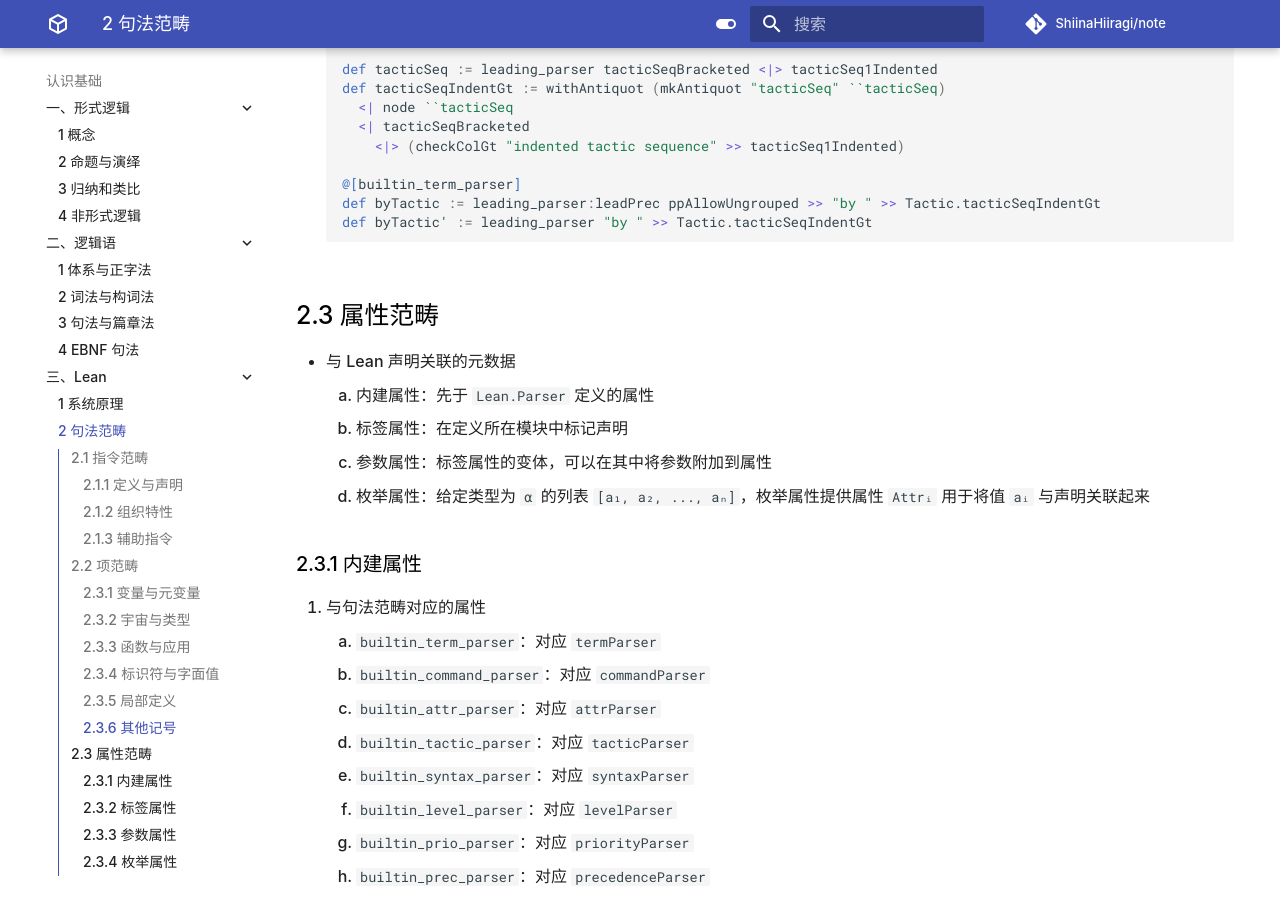
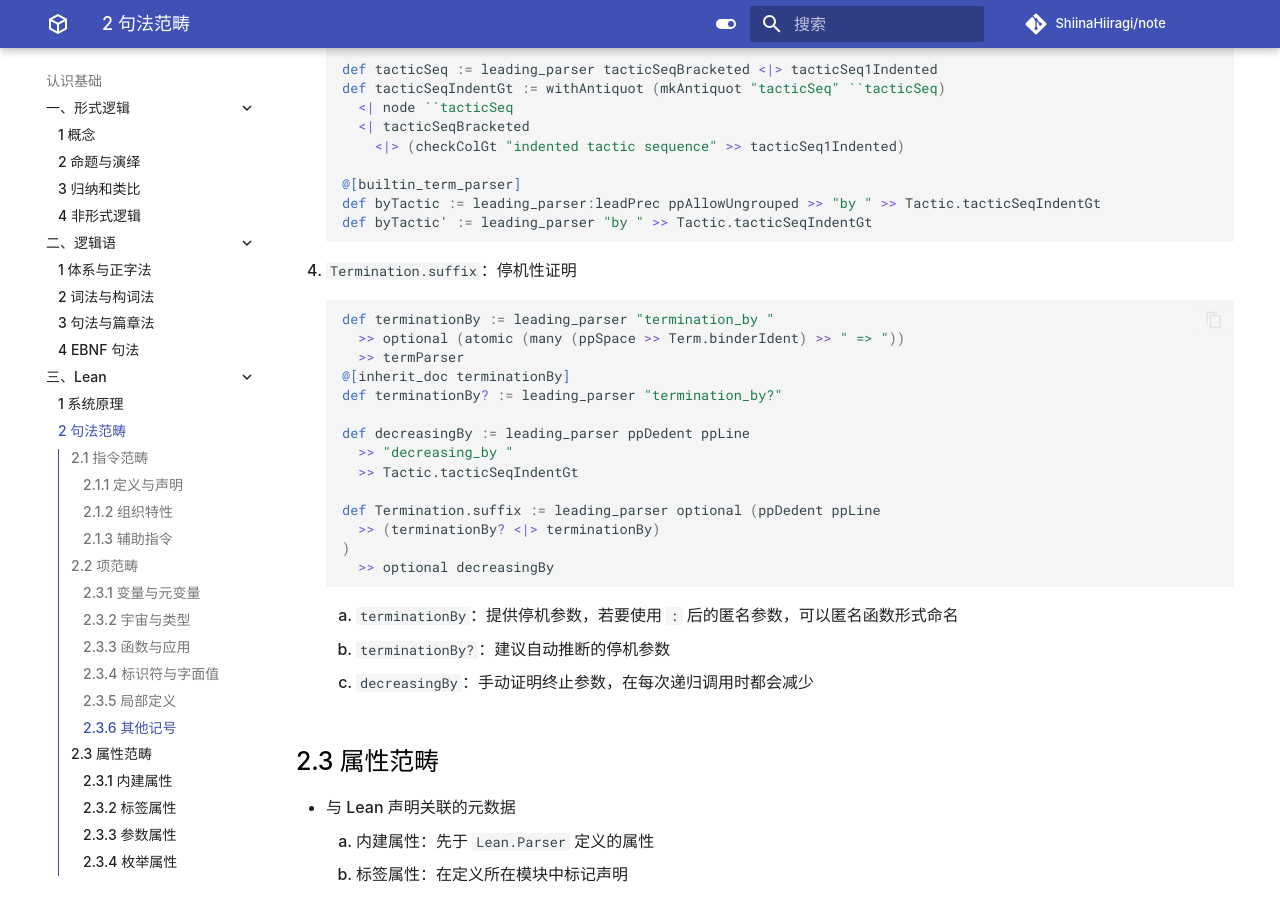
Before and after one commit to ShiinaHiiragi/note, an MkDocs documentation site: the page built from docs/cogn/lean/cat.md, in a window 1280 px wide and 900 px high, scrolled down 22302 px. Built offline with MkDocs 1.6.1 and Material for MkDocs 9.7.7, drawn with Linux system fonts in a browser that asks for light colours; comment, search, counter and statistics services are not loaded.

````diff
--- a/docs/cogn/lean/cat.md
+++ b/docs/cogn/lean/cat.md
@@ -1162,6 +1162,29 @@
     def byTactic' := leading_parser "by " >> Tactic.tacticSeqIndentGt
     ```
 
+4. `Termination.suffix`：停机性证明
+
+    ```lean
+    def terminationBy := leading_parser "termination_by "
+      >> optional (atomic (many (ppSpace >> Term.binderIdent) >> " => "))
+      >> termParser
+    @[inherit_doc terminationBy]
+    def terminationBy? := leading_parser "termination_by?"
+
+    def decreasingBy := leading_parser ppDedent ppLine
+      >> "decreasing_by "
+      >> Tactic.tacticSeqIndentGt
+
+    def Termination.suffix := leading_parser optional (ppDedent ppLine
+      >> (terminationBy? <|> terminationBy)
+    )
+      >> optional decreasingBy
+    ```
+
+    1. `terminationBy`：提供停机参数，若要使用 `:` 后的匿名参数，可以匿名函数形式命名
+    2. `terminationBy?`：建议自动推断的停机参数
+    3. `decreasingBy`：手动证明终止参数，在每次递归调用时都会减少
+
 ## 2.3 属性范畴
 - 与 Lean 声明关联的元数据
     1. 内建属性：先于 `Lean.Parser` 定义的属性
````
Also changed, not shown: docs/cogn/lean/init.md (+5 -7 lines).
